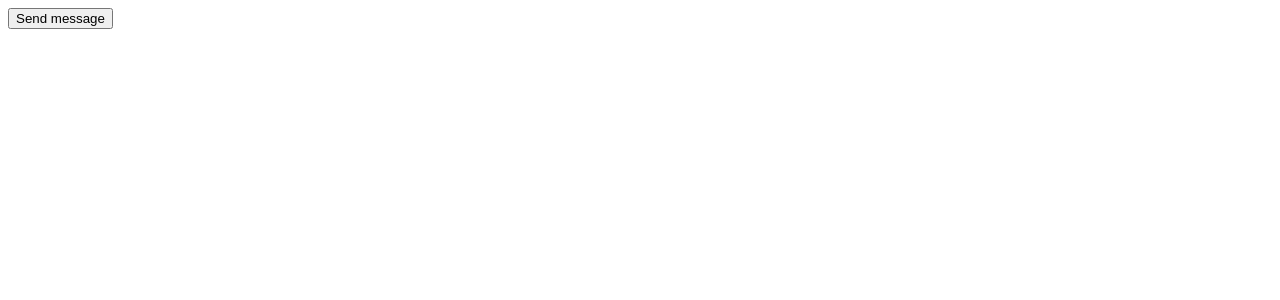
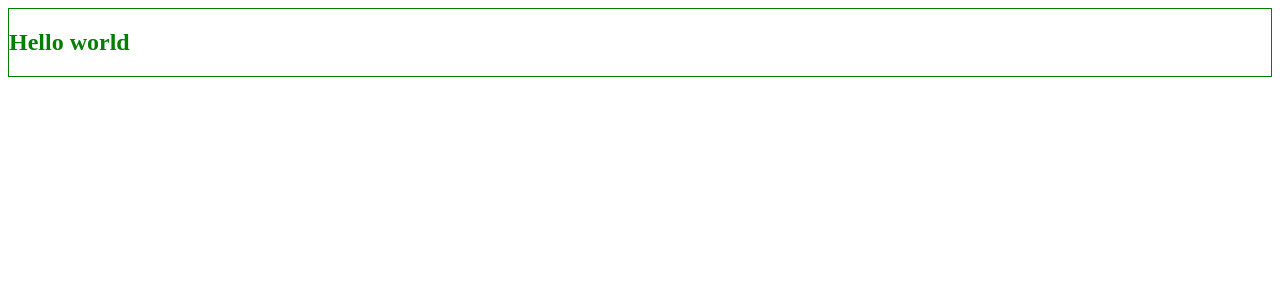
Before and after one commit to rkwadriga/ahgular-learning, an Angular app: page / in a window 1280 px wide. Shown: the top 300 px of the page. Built offline with nearby package versions, Linux system fonts and the light colour scheme.

Commit message:
Global and component's css-styles

```diff
--- a/src/app/child/child.component.css
+++ b/src/app/child/child.component.css
@@ -0,0 +1,8 @@
+:host {
+    display: block;
+    border: 3px solid red;
+}
+
+:host(.active) {
+    border: 1px solid green;
+}
--- a/src/app/child/child.component.html
+++ b/src/app/child/child.component.html
@@ -1 +1 @@
-<button>Send message</button>
+<h2>Hello world</h2>
--- a/src/app/child/child.component.ts
+++ b/src/app/child/child.component.ts
@@ -6,8 +6,6 @@ import { Component, OnInit } from '@angular/core';
   styleUrls: ['./child.component.css']
 })
 export class ChildComponent implements OnInit {
-  message = 'Message from child';
-
   constructor() { }
 
   ngOnInit(): void {
--- a/src/app/parent/parent.component.html
+++ b/src/app/parent/parent.component.html
@@ -1 +1 @@
-<app-child></app-child>
+<app-child class="active"></app-child>
--- a/src/app/parent/parent.component.ts
+++ b/src/app/parent/parent.component.ts
@@ -1,20 +1,13 @@
-import { Component, OnInit, ViewChild, AfterViewInit } from '@angular/core';
-import { ChildComponent } from "../child/child.component";
+import { Component, OnInit } from '@angular/core';
 
 @Component({
   selector: 'app-parent',
   templateUrl: './parent.component.html',
   styleUrls: ['./parent.component.css']
 })
-export class ParentComponent implements OnInit, AfterViewInit {
-    @ViewChild(ChildComponent) child?: ChildComponent;
-
+export class ParentComponent implements OnInit {
     constructor() { }
 
     ngOnInit(): void {
     }
-
-    ngAfterViewInit(): void {
-        console.log(this.child?.message);
-    }
 }
--- a/src/styles.css
+++ b/src/styles.css
@@ -1 +1,4 @@
 /* You can add global styles to this file, and also import other style files */
+h2 {
+    color: green;
+}
```
